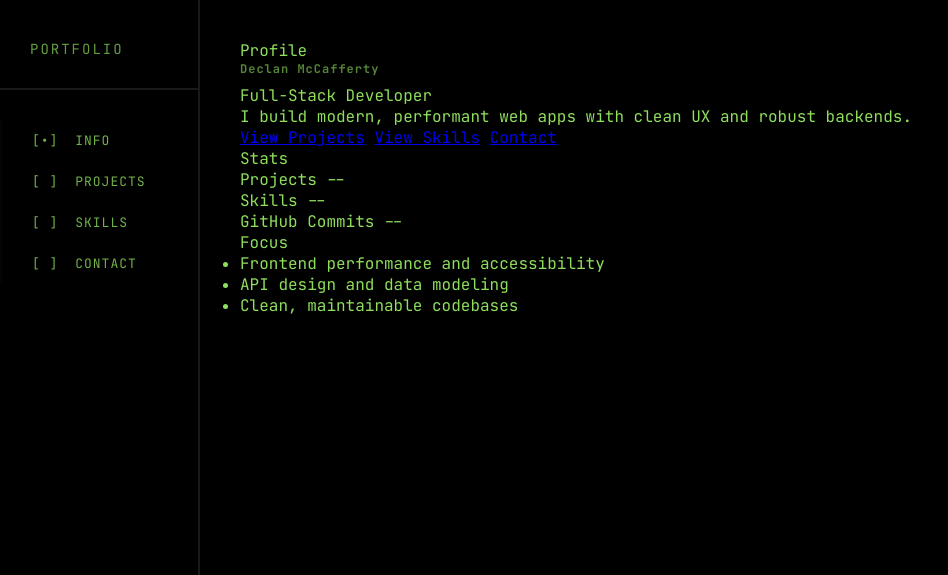
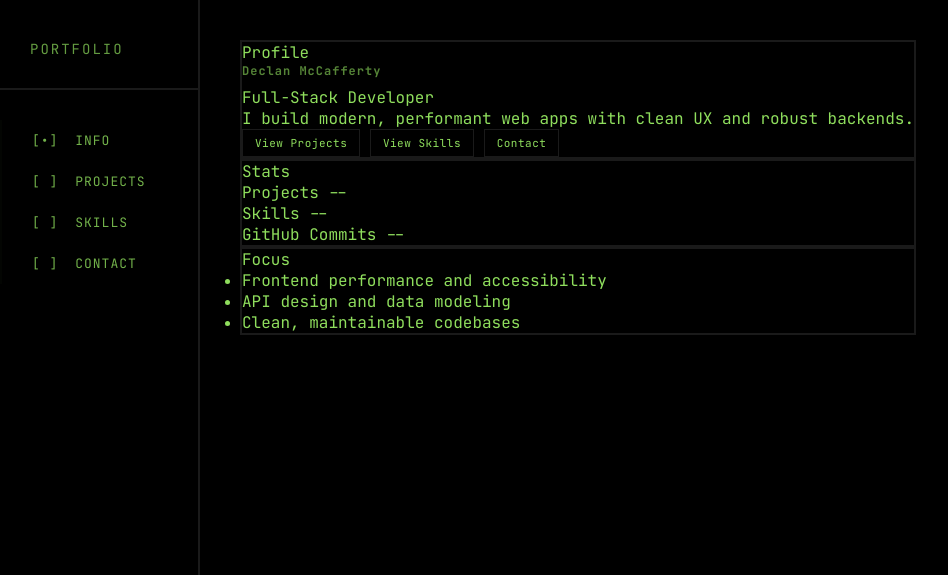
Before and after one commit to decccmcc/my-portfolio, a Django app: page / in a window 1280 px wide. Shown: the top 575 px of the page, without its empty margins (0-948 px from the left). Run offline with Django 5.2, Linux system fonts and the light colour scheme; some libraries are stand-ins or nearby versions.

Commit message:
Simplify Link and Card class names and styling

```diff
--- a/core/templates/core/index.html
+++ b/core/templates/core/index.html
@@ -5,7 +5,7 @@
 {% block content %}
     <section class="home">
         <div class="home-grid">
-            <article class="home-card info-card">
+            <article class="home-card info-card card">
                 <header class="card-header">
                     <span class="card-title">Profile</span>
                 </header>
@@ -16,14 +16,14 @@
                         I build modern, performant web apps with clean UX and robust backends.
                     </p>
                     <div class="info-links">
-                        <a class="info-link" href="{% url 'projects' %}">View Projects</a>
-                        <a class="info-link" href="{% url 'skills' %}">View Skills</a>
-                        <a class="info-link" href="#">Contact</a>
+                        <a class="info-link link link-sm link-primary" href="{% url 'projects' %}">View Projects</a>
+                        <a class="info-link link link-sm link-primary" href="{% url 'skills' %}">View Skills</a>
+                        <a class="info-link link link-sm link-primary" href="#">Contact</a>
                     </div>
                 </div>
             </article>
 
-            <article class="home-card stats-card">
+            <article class="home-card stats-card card">
                 <header class="card-header">
                     <span class="card-title">Stats</span>
                 </header>
@@ -43,7 +43,7 @@
                 </div>
             </article>
 
-            <article class="home-card focus-card">
+            <article class="home-card focus-card card">
                 <header class="card-header">
                     <span class="card-title">Focus</span>
                 </header>
--- a/project/templates/project/project_detail.html
+++ b/project/templates/project/project_detail.html
@@ -42,10 +42,10 @@
 
                 <div class="project-detail-links">
                     {% if project.github_url %}
-                        <a href="{{ project.github_url }}" target="_blank" rel="noopener noreferrer" class="detail-link">GitHub</a>
+                        <a href="{{ project.github_url }}" target="_blank" rel="noopener noreferrer" class="link link-md link-accent">GitHub</a>
                     {% endif %}
                     {% if project.live_url %}
-                        <a href="{{ project.live_url }}" target="_blank" rel="noopener noreferrer" class="detail-link">Live Demo</a>
+                        <a href="{{ project.live_url }}" target="_blank" rel="noopener noreferrer" class="link link-md link-accent">Live Demo</a>
                     {% endif %}
                 </div>
             </div>
--- a/skill/templates/skill/skills_view.html
+++ b/skill/templates/skill/skills_view.html
@@ -15,7 +15,7 @@
                     <h2 class="category-title">{{ category_name }}</h2>
                     <div class="skill-grid">
                         {% for skill in skills %}
-                            <div class="skill-card">
+                            <div class="skill-card card">
                                 {% if skill.icon_class %}
                                     <i class="skill-icon {{ skill.icon_class }}"></i>
                                 {% endif %}
--- a/static/css/style.css
+++ b/static/css/style.css
@@ -90,6 +90,48 @@ body {
     flex: 1;
 }
 
+/* Shared UI */
+.card {
+    border: 2px solid var(--color-border);
+}
+
+.link {
+    text-decoration: none;
+    border: 1px solid var(--color-border);
+    transition: all 0.2s ease;
+    display: inline-block;
+}
+
+.link-sm {
+    font-size: 11px;
+    padding: 6px 12px;
+    letter-spacing: 0.5px;
+}
+
+.link-md {
+    font-size: 11px;
+    padding: 8px 12px;
+}
+
+.link-primary {
+    color: var(--color-primary);
+}
+
+.link-primary:hover {
+    border-color: var(--color-primary);
+    background: var(--color-primary-light);
+    box-shadow: 0 0 8px var(--color-primary-glow);
+}
+
+.link-accent {
+    color: var(--color-accent);
+}
+
+.link-accent:hover {
+    border-color: var(--color-accent);
+    background: rgba(143, 222, 93, 0.05);
+}
+
 /* Projects showcase */
 .projects {
     width: 100%;
```
Also changed, not shown: other parts of static/css/style.css (+0 -31 lines), project/templates/project/projects_view.html (+4 -4 lines).
